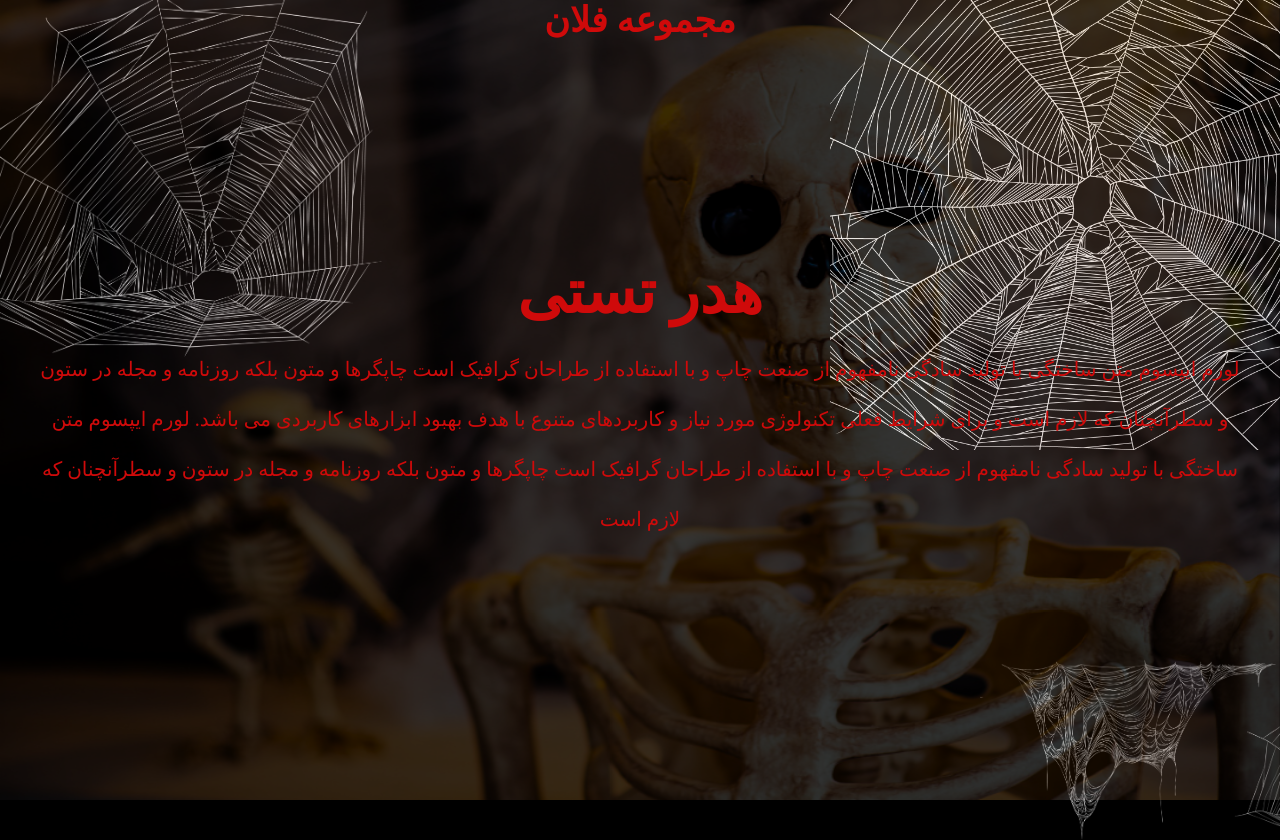
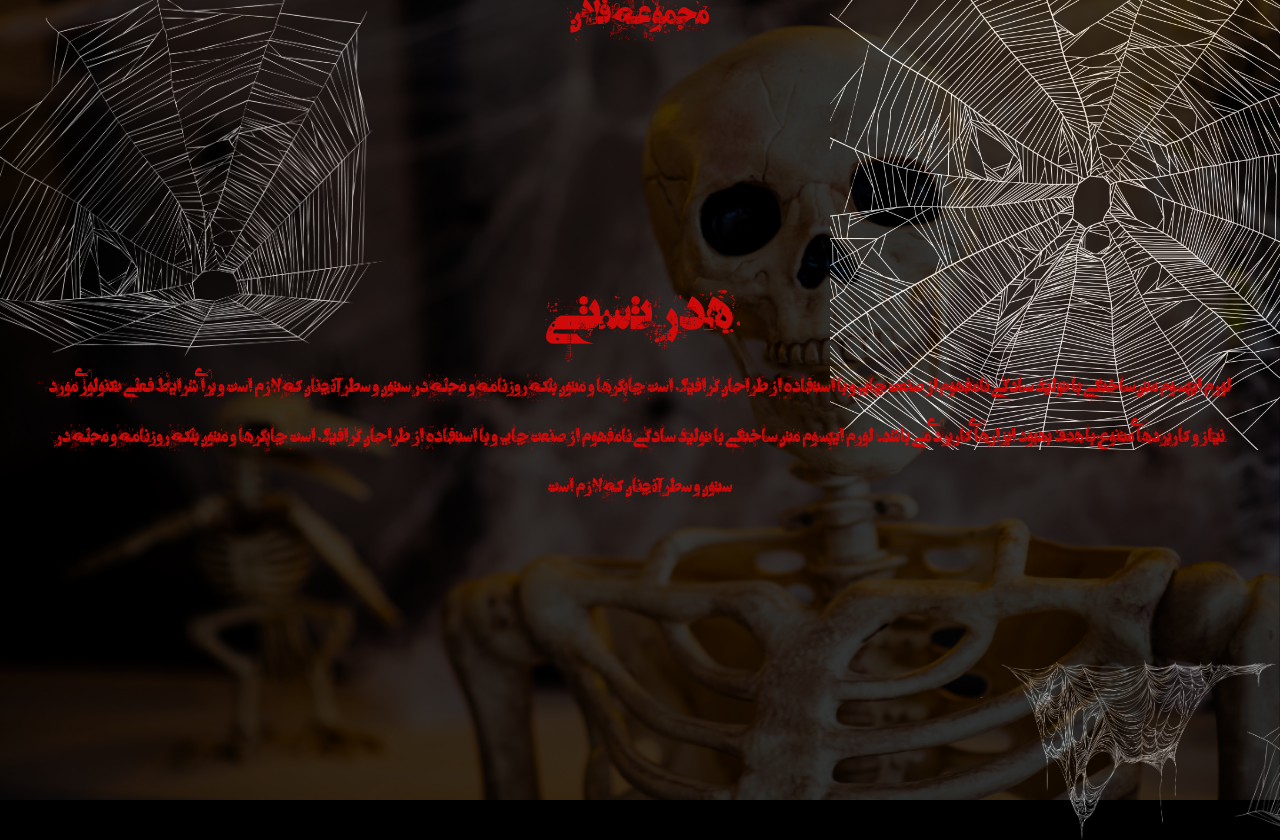
Before and after one commit to I-MA-N/scape-room, a plain HTML site: page index.html in a window 1280 px wide. Drawn offline with Linux system fonts and the light colour scheme; the site is published under a folder, as on GitHub Pages, so addresses that start at the root find nothing.

Commit message:
Fix font source

```diff
--- a/style.css
+++ b/style.css
@@ -5,7 +5,7 @@
 
 @font-face {
    font-family: "Fetne";
-   src: url("/assets/fonts/Fetne.ttf");
+   src: url("assets/fonts/Fetne.ttf");
 }
 
 * {
```
